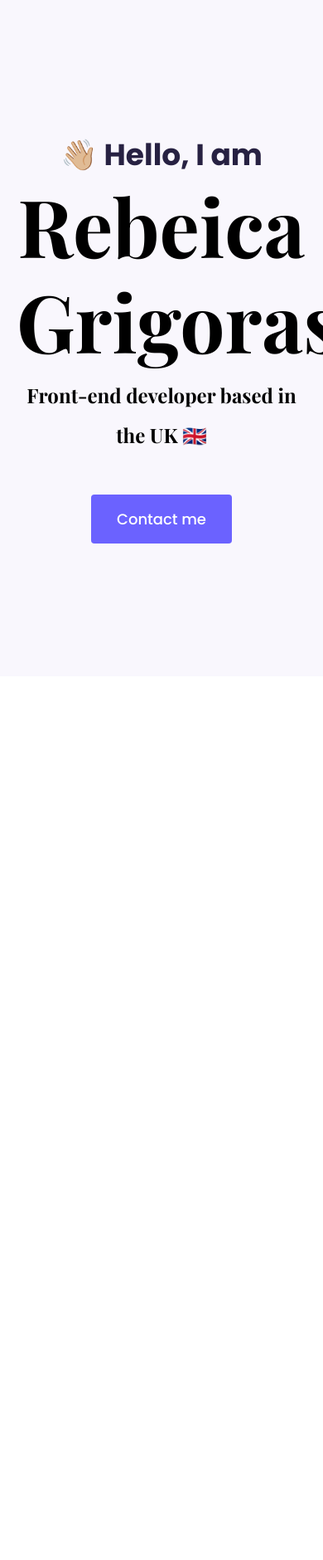
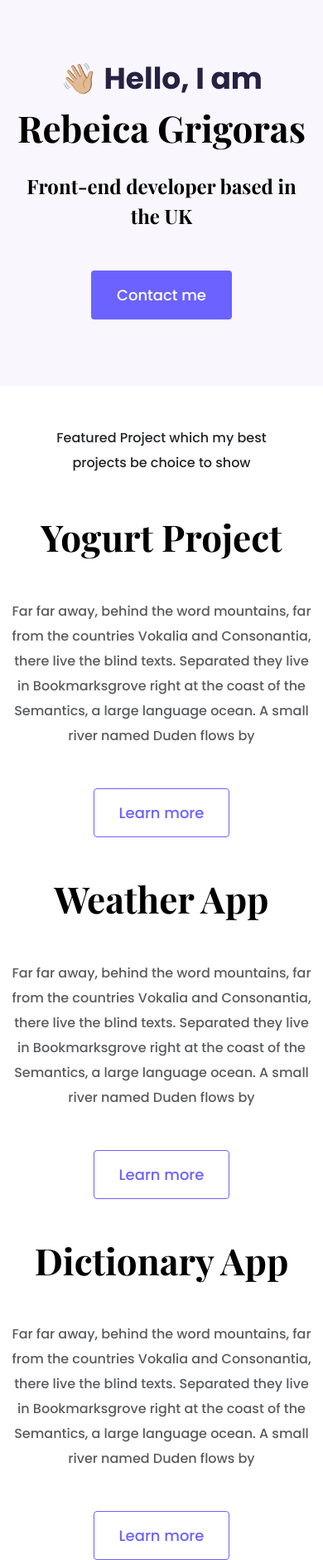
Before and after one commit to RebeicaGrigoras/Portfolio-Project, a plain HTML site: page index.html in a window 390 px wide. Shown: the whole page at 83% size. Before the commit the page ends 844 px from the top, so only its background shows below. Drawn offline with nearby package versions, Linux system fonts and the light colour scheme.

Commit message:
Integrated homepage content design

```diff
--- a/index.html
+++ b/index.html
@@ -23,9 +23,65 @@
   <div class="hero">
     <p>👋🏼 Hello, I am</p>
     <h1>Rebeica Grigoras</h1>
-    <h2 class="mb-5">Front-end developer based in the UK 🇬🇧</h2>
+    <h2 class="mb-5">Front-end developer based in the UK</h2>
     <div>
-    <a href="#" class="btn btn-branding">Contact me</a>
+      <a href="#" class="btn btn-branding">Contact me</a>
+    </div>
+  </div>
+  <p class="text-center m-5">
+    Featured Project which my best projects be choice to show
+  </p>
+  <div class="container">
+    <div class="row mb-5">
+      <div class="col d-none d-lg-block">
+        <img src="images/yogurt.png" class="img-fluid" alt="" />
+      </div>
+      <div class="col">
+        <div class="project-desciption">
+          <h2 class="mb-5">Yogurt Project</h2>
+          <p class="mb-5 text-muted">
+            Far far away, behind the word mountains, far from the countries
+            Vokalia and Consonantia, there live the blind texts. Separated
+            they live in Bookmarksgrove right at the coast of the Semantics, a
+            large language ocean. A small river named Duden flows by
+          </p>
+          <a href="" class="btn btn-branding-outline"> Learn more </a>
+        </div>
+      </div>
+    </div>
+    <div class="row mb-5">
+      <div class="col">
+        <div class="project-desciption">
+          <h2 class="mb-5">Weather App</h2>
+          <p class="mb-5 text-muted">
+            Far far away, behind the word mountains, far from the countries
+            Vokalia and Consonantia, there live the blind texts. Separated
+            they live in Bookmarksgrove right at the coast of the Semantics, a
+            large language ocean. A small river named Duden flows by
+          </p>
+          <a href="" class="btn btn-branding-outline"> Learn more </a>
+        </div>
+      </div>
+      <div class="col d-none d-lg-block">
+        <img src="images/weather.png" class="img-fluid" alt="" />
+      </div>
+    </div>
+    <div class="row">
+      <div class="col d-none d-lg-block">
+        <img src="images/dictionary.png" class="img-fluid" alt="" />
+      </div>
+      <div class="col">
+        <div class="project-desciption">
+          <h2 class="mb-5">Dictionary App</h2>
+          <p class="mb-5 text-muted">
+            Far far away, behind the word mountains, far from the countries
+            Vokalia and Consonantia, there live the blind texts. Separated
+            they live in Bookmarksgrove right at the coast of the Semantics, a
+            large language ocean. A small river named Duden flows by
+          </p>
+          <a href="" class="btn btn-branding-outline"> Learn more </a>
+        </div>
+      </div>
     </div>
   </div>
 </body>
--- a/styles/portfolio.css
+++ b/styles/portfolio.css
@@ -1,16 +1,13 @@
-:root{
-  --branding-color: #6B62FF;
-  --secondary-color:#f9f7fd;
+:root {
+  --branding-color: #6b62ff;
+  --secondary-color: #f9f7fd;
   --heading-font-family: "Playfair Display", serif;
-    --default-font-family: "Poppins", sans-serif;
+  --default-font-family: "Poppins", sans-serif;
 }
 
-
-body{
+body {
   font-family: var(--default-font-family);
 }
-
-
 
 h1,
 h2,
@@ -25,10 +22,17 @@ h6 {
 
 h1 {
   font-size: 96px;
+  line-height: 1.5;
+}
+
+h2 {
+  font-size: 64px;
 }
 
 p {
   font-weight: normal;
+  font-size: 16px;
+  line-height: 30px;
 }
 
 .hero {
@@ -40,22 +44,55 @@ p {
 .hero p {
   font-size: 36px;
   font-weight: bold;
-  margin:0;
+  margin: 0;
   color: #272142;
 }
 
 .hero h2 {
   font-family: var(--heading-font-family);
   font-weight: normal;
-  line-height: 2;
+  line-height: 1.5;
   font-size: 24px;
 }
 
-.btn-branding{
+.btn-branding {
   background: var(--branding-color);
   border-radius: 4px;
-  color:white;
-  font-size:18px;
+  color: white;
+  font-size: 18px;
   line-height: 27px;
   padding: 15px 30px;
 }
+
+.btn-branding-outline {
+  color: var(--branding-color);
+  border: 1px solid var(--branding-color);
+  border-radius: 4px;
+  font-size: 18px;
+  line-height: 27px;
+  padding: 15px 30px;
+}
+
+.project-description {
+  padding: 120px 60px;
+}
+
+@media (max-width: 900px) {
+  h1 {
+    font-size: 44px;
+    line-height: 2;
+  }
+
+  h2 {
+    font-size: 44px;
+  }
+
+  .hero {
+    padding: 80px 20px;
+  }
+
+  .project-desciption {
+    padding: 0;
+    text-align: center;
+  }
+}
```
Also changed, not shown: images/dictionary.png (added), images/weather.png (added), images/yogurt.png (added), 1 other file.
